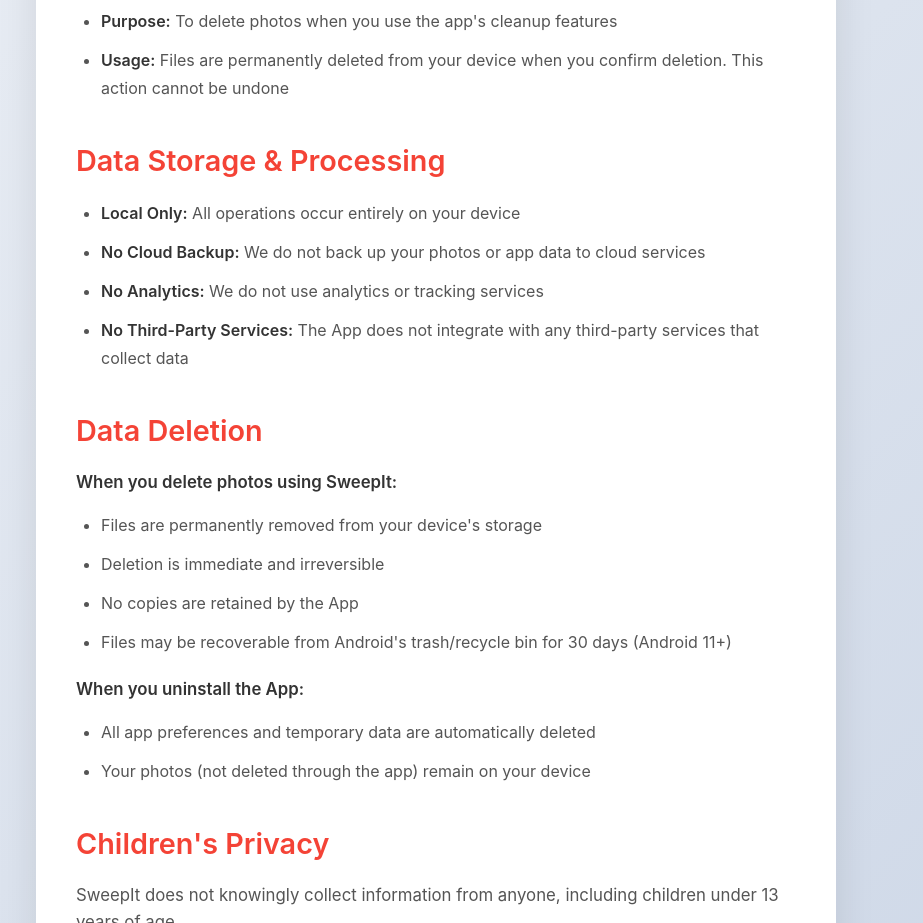
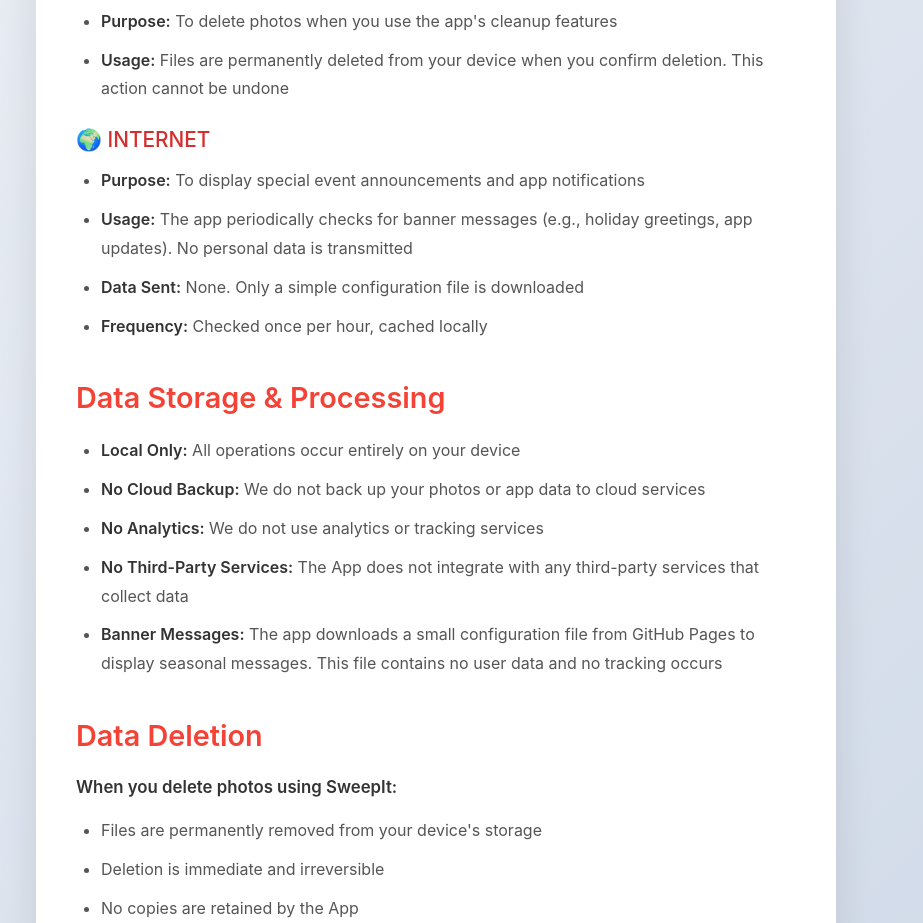
Before and after one commit to tekinonlayn/sweepit-privacy, a plain HTML site: page index.html in a window 1280 px wide. Shown: the part 1016-1939 px from the top of the page, without its empty margins (204-1127 px from the left). Drawn offline with Linux system fonts and the light colour scheme.

Commit message:
Update Privacy Policy - Add INTERNET permission for banner system

```diff
--- a/index.html
+++ b/index.html
@@ -191,6 +191,14 @@
                 <li><strong>Purpose:</strong> To delete photos when you use the app's cleanup features</li>
                 <li><strong>Usage:</strong> Files are permanently deleted from your device when you confirm deletion. This action cannot be undone</li>
             </ul>
+
+            <h3>🌍 INTERNET</h3>
+            <ul>
+                <li><strong>Purpose:</strong> To display special event announcements and app notifications</li>
+                <li><strong>Usage:</strong> The app periodically checks for banner messages (e.g., holiday greetings, app updates). No personal data is transmitted</li>
+                <li><strong>Data Sent:</strong> None. Only a simple configuration file is downloaded</li>
+                <li><strong>Frequency:</strong> Checked once per hour, cached locally</li>
+            </ul>
         </div>
 
         <div class="section">
@@ -200,6 +208,7 @@
                 <li><strong>No Cloud Backup:</strong> We do not back up your photos or app data to cloud services</li>
                 <li><strong>No Analytics:</strong> We do not use analytics or tracking services</li>
                 <li><strong>No Third-Party Services:</strong> The App does not integrate with any third-party services that collect data</li>
+                <li><strong>Banner Messages:</strong> The app downloads a small configuration file from GitHub Pages to display seasonal messages. This file contains no user data and no tracking occurs</li>
             </ul>
         </div>
 
```
